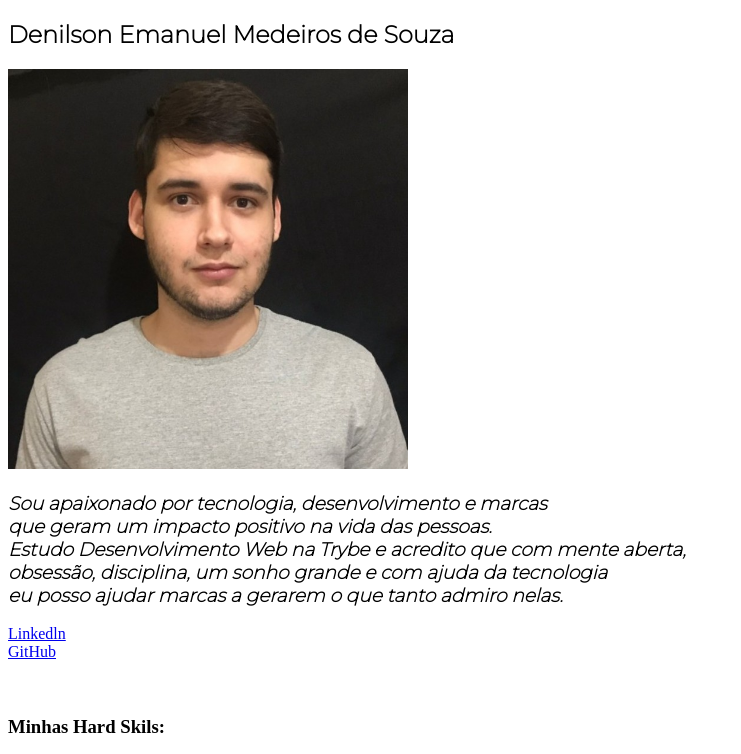
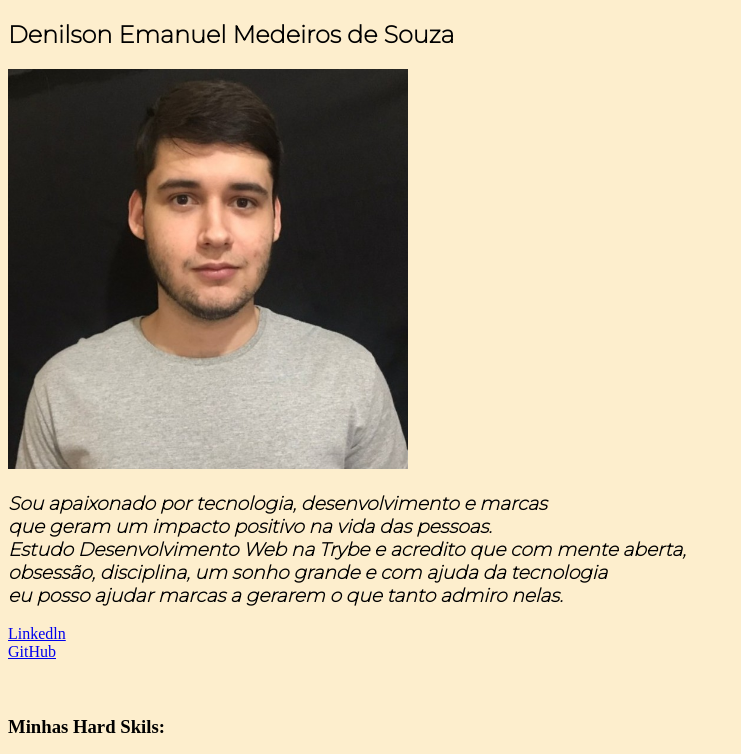
Before and after one commit to denilsonemedeiros/denilsonemedeiros.github.io, a plain HTML site: page Index.html in a window 1280 px wide. Shown: the top 754 px of the page, without its empty margins (0-741 px from the left). Drawn offline with Linux system fonts and the light colour scheme.

Commit message:
adiciona background collor no body

```diff
--- a/Index.html
+++ b/Index.html
@@ -9,6 +9,9 @@
     <style>
     .nome-e-sobre {
         font-family: 'Montserrat', sans-serif;
+    }
+    body {
+        background-color: #fdeecd;
     }
     </style>
 </head>
```
